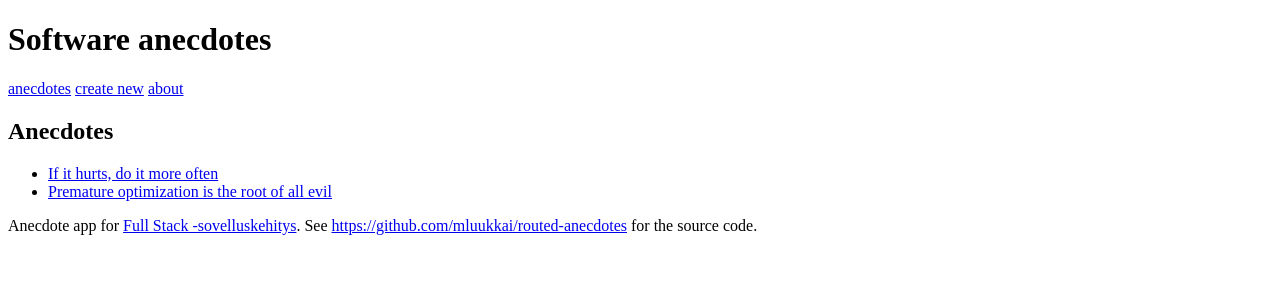
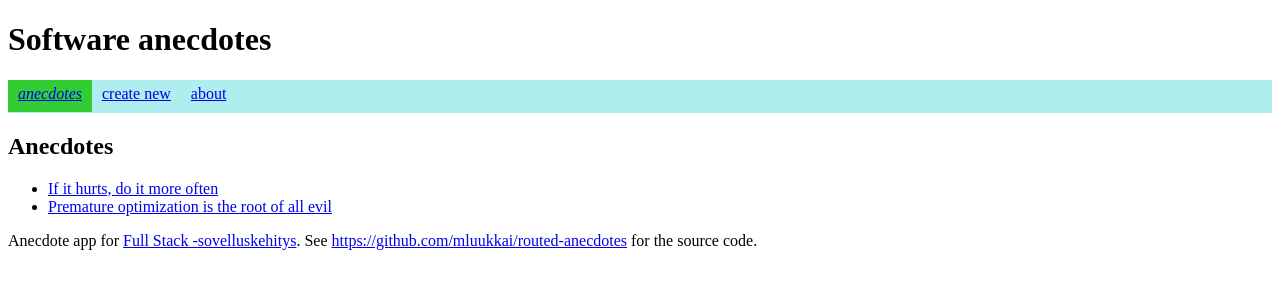
Before and after one commit to helihyv/full_stack_osa_6, a React (Create React App) app in the folder routed-anecdotes/: page / in a window 1280 px wide. Shown: the top 300 px of the page. Built offline with nearby package versions, Linux system fonts and the light colour scheme.

Commit message:
Tehtävä 6.20
Valmis.

```diff
--- a/routed-anecdotes/src/App.js
+++ b/routed-anecdotes/src/App.js
@@ -1,5 +1,5 @@
 import React from 'react'
-import {BrowserRouter as Router, Route, Link} from 'react-router-dom'
+import {BrowserRouter as Router, Route, Link, NavLink} from 'react-router-dom'
 
 const AnecdoteList = ({ anecdotes }) => (
   <div>
@@ -199,10 +199,10 @@ class App extends React.Component {
         <h1>Software anecdotes</h1>
           <Router>
             <div>
-              <div>
-                <Link to="/">anecdotes</Link>&nbsp;
-                <Link to="/create">create new</Link>&nbsp;
-                <Link to="/about">about</Link>
+              <div style={menuStyle}>
+                <NavLink to="/" style={menuItemStyle} activeStyle={activeStyle} exact>anecdotes</NavLink>
+                <NavLink to="/create" style={menuItemStyle} activeStyle={activeStyle} exact >create new</NavLink>
+                <NavLink to="/about" style={menuItemStyle} activeStyle={activeStyle} exact >about</NavLink>
               </div>
               <Notification text={this.state.notification} />
               <div>
@@ -221,4 +221,26 @@ class App extends React.Component {
   }
 }
 
+const menuStyle = {
+
+  backgroundColor:"PaleTurquoise",
+  paddingTop: 5,
+  paddingBottom: 10,
+
+}
+const activeStyle = {
+  backgroundColor: "LimeGreen",
+  fontStyle: "italic",
+
+}
+
+const menuItemStyle = {
+  paddingLeft: 10,
+  paddingRight: 10,
+  paddingTop: 5,
+  paddingBottom: 10,
+
+
+}
+
 export default App;
```
